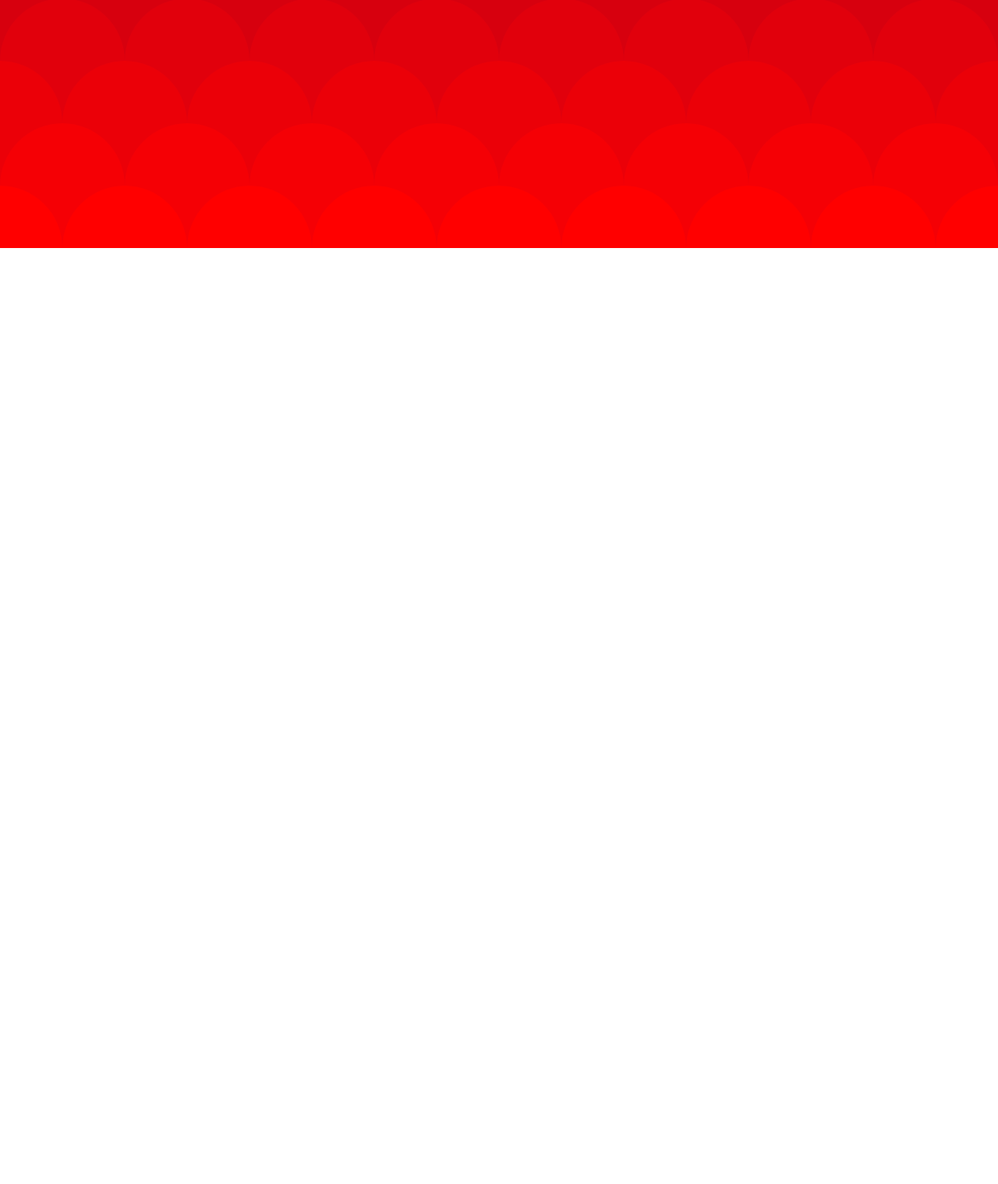
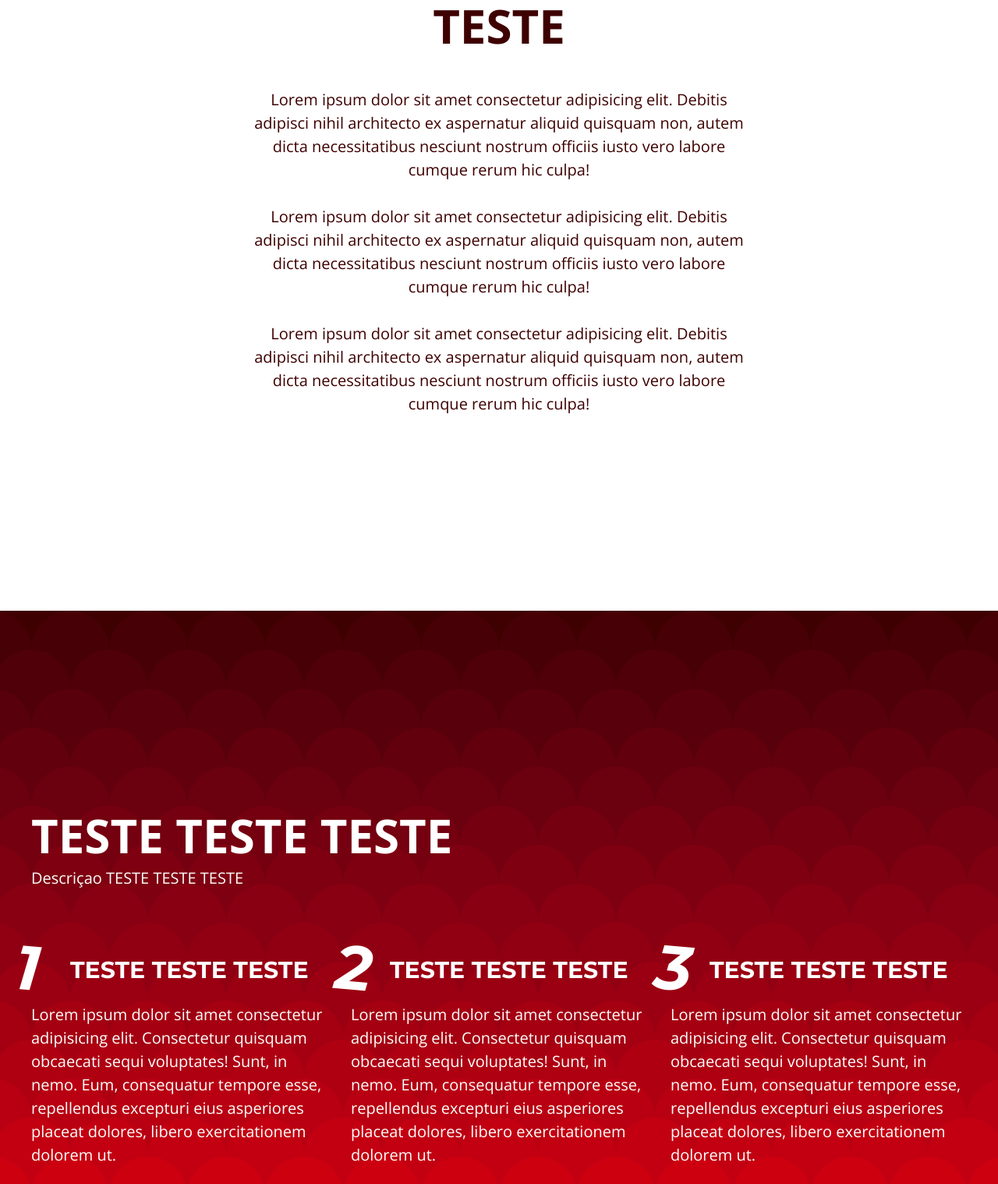
Before and after one commit to CarlosHp1996/Site-Portfolio, a plain HTML site: page index.html in a window 1280 px wide. Shown: the part 1282-2800 px from the top of the page at 78% size. Before the commit the page ends 1600 px from the top, so only its background shows below. Drawn offline with nearby package versions, Linux system fonts and the light colour scheme.

Commit message:
#3 - Criando a seção de introdução, seção que contem grids e seção da galeria + ajustes. Configurando todos os estilos necessários.

```diff
--- a/assets/css/styles.css
+++ b/assets/css/styles.css
@@ -15,13 +15,15 @@
 /*Definindo o tamanho da fonte*/
 html {
     font-size: 62.5%;
+    scroll-behavior: smooth;
 }
 
 /*Definindo tipo da fonte, tamanho e cor da fonte dentro do body*/
 body {
     font-family: "Open Sans", sans-serif;
     font-size: 2rem;
-    color: var(--primary-color)
+    color: var(--primary-color);
+    line-height: 1.5;
 }
 /*Definindo tipo da fonte e tamanho da fonte dos titulos*/
 h1, h1, h3, h4, h5, h6 {
@@ -33,7 +35,10 @@
 }
 
 h2 {
-    font-size: 5.5rem;
+    font-size: 6rem;
+    margin-bottom: 5rem;
+    text-transform: uppercase;
+    line-height: 1;
 }
 
 h3 {
@@ -56,23 +61,28 @@
     text-decoration: none;
 }
 
+p {
+    margin-bottom: 3rem;
+}
+
 /*Definindo e configurando o background*/
 .main-bg {
     background-image: url(/assets/img/main-bg.svg);
     background-size: auto;
     background-position: center center;
-    color: var(-primary-color);
+    color: var(--white-color);
 }
 
 .white-bg {
     background-color: var(--white-color);
+    color: var(--primary-color);
 }
 
 /*Definindo estrutura do conteudo principal*/
 .main-content {
     max-width: 120rem;
     margin: 0 auto;
-    padding: var(--gap);
+    padding: 10rem var(--gap);
 }
 
 .section {
@@ -85,6 +95,7 @@
     left: 0;
     right: 0;
     width: 100%;
+    z-index: 1;
     border-bottom: 0.1rem solid var(--ligth-gray-color);
 }
 
@@ -135,3 +146,77 @@
     width: 50%;
     left: 25%;
 }
+
+.menu-spacing {
+    height: 65px;
+}
+
+.intro-content {
+    position: relative;
+    top: 1rem;
+    display: grid;
+    grid-template-columns: 1fr 1fr;
+    gap: var(--gap);
+    min-height: 100vh;
+}
+
+.intro-text-content .intro-img {
+    display: flex;
+    flex-flow: column wrap;
+    justify-content: center;
+}
+
+.intro-img img {
+    max-width: 100%;
+    min-height: auto;
+}
+
+.top3-content {
+    max-width: 64rem;
+    display: flex;
+    flex-direction: column;
+    flex-wrap: nowrap;
+    justify-content: center;
+    height: 100vh;
+    text-align: center;
+}
+
+.grid-one-content {
+    display: flex;
+    flex-flow: column wrap;
+    justify-content: center;
+    min-height: 100vh;
+}
+
+.grid-main-heading {
+   margin-bottom: 1rem;
+}
+
+.grid-description {
+    padding-bottom: 5rem;
+}
+
+.grid {
+    display: grid;
+    grid-template-columns: repeat(3, 1fr);
+    gap: var(--gap);
+    counter-reset: grid-counter;
+}
+
+.grid h3 {
+    font-size: 3rem;
+    position: relative;
+    padding-left: 5rem;
+    padding-bottom: 2rem;
+}
+
+.grid h3::before {
+    counter-increment: grid-counter;
+    content: counter(grid-counter);
+    position: absolute;
+    font-size: 8rem;
+    font-style: italic;
+    top: -4rem;
+    left: -2rem;
+    transform: rotate(5deg);
+}
--- a/index.html
+++ b/index.html
@@ -11,20 +11,94 @@
 </head>
 <body class="main-bg">
     <aside class="menu white-bg">
-        <section class="main-content menu-content">
-            <h1><a href="#">LOGO</a></h1>
+        <div class="main-content menu-content">
+            <h1><a href="#home">LOGO</a></h1>
             <nav>
                 <ul>
-                    <li><a href="#">Botao 1</a></li>
-                    <li><a href="#">Botao 2</a></li>
-                    <li><a href="#">Botao 3</a></li>
-                    <li><a href="#">Botao 4</a></li>
-                    <li><a href="#">Botao 5</a></li>
+                    <li><a href="#intro">Intro</a></li>
+                    <li><a href="#grid-one">Grid One</a></li>
+                    <li><a href="#gallery">Galeria</a></li>
+                    <li><a href="#contact">Contact</a></li>
                 </ul>
             </nav>
-        </section>
+        </div>
     </aside>
-    <section class="section"></section>
-    <section class="section"></section>
+
+    <div class="menu-spacing"></div>
+
+    <section id="home" class="intro main-bg section">
+        <div class="main-content intro-content">
+            <div class="intro-text-content">
+                    <h2>January brings us Firefox 85</h2>
+                <p>Lorem ipsum dolor sit amet consectetur, adipisicing elit.
+                    Non officia totam debitis quibusdam. Illo nobis quod voluptas
+                    fugit earum, dicta itaque animi excepturi ad alias dolores hic
+                    odio consequatur ab.</p>
+            </div>
+            <div class="intro-img">
+                <img src="assets/img/code-not-optimize.svg" alt="computer with design">
+            </div>
+        </div>
+    </section>
+    <section id="intro" class="white-bg section">
+        <div class="main-content top3-content">
+            <h2>TESTE</h2>
+            <p>Lorem ipsum dolor sit amet consectetur adipisicing elit.
+                 Debitis adipisci nihil architecto ex aspernatur aliquid
+                  quisquam non, autem dicta necessitatibus nesciunt nostrum
+                   officiis iusto vero labore cumque rerum hic culpa!</p>
+                   <p>Lorem ipsum dolor sit amet consectetur adipisicing elit.
+                    Debitis adipisci nihil architecto ex aspernatur aliquid
+                     quisquam non, autem dicta necessitatibus nesciunt nostrum
+                      officiis iusto vero labore cumque rerum hic culpa!</p>
+                      <p>Lorem ipsum dolor sit amet consectetur adipisicing elit.
+                        Debitis adipisci nihil architecto ex aspernatur aliquid
+                         quisquam non, autem dicta necessitatibus nesciunt nostrum
+                          officiis iusto vero labore cumque rerum hic culpa!</p>
+        </div>
+    </section>
+    <section id="grid-one" class="grid-one main-bg section">
+        <div class="main-content grid-one-content">
+            <h2 class="grid-main-heading">TESTE TESTE TESTE</h2>
+            <p class="grid-description">Descriçao TESTE TESTE TESTE</p>
+            <div class="grid">
+                <article>
+                    <h3>TESTE TESTE TESTE</h3>
+                    <p>
+                        Lorem ipsum dolor sit amet consectetur adipisicing elit.
+                         Consectetur quisquam obcaecati sequi voluptates! Sunt,
+                         in nemo. Eum, consequatur tempore esse, repellendus
+                          excepturi eius asperiores placeat dolores,
+                           libero exercitationem dolorem ut.
+                    </p>
+                </article>
+                <article>
+                    <h3>TESTE TESTE TESTE</h3>
+                    <p>
+                        Lorem ipsum dolor sit amet consectetur adipisicing elit.
+                         Consectetur quisquam obcaecati sequi voluptates! Sunt,
+                         in nemo. Eum, consequatur tempore esse, repellendus
+                          excepturi eius asperiores placeat dolores,
+                           libero exercitationem dolorem ut.
+                    </p>
+                </article>
+                <article>
+                    <h3>TESTE TESTE TESTE</h3>
+                    <p>
+                        Lorem ipsum dolor sit amet consectetur adipisicing elit.
+                         Consectetur quisquam obcaecati sequi voluptates! Sunt,
+                         in nemo. Eum, consequatur tempore esse, repellendus
+                          excepturi eius asperiores placeat dolores,
+                           libero exercitationem dolorem ut.
+                    </p>
+                </article>
+            </div>
+        </div>
+    </section>
+    <section id="gallery" class="section white-bg">
+        <div class="main-content">
+            <h1>Galeria</h1>
+        </div>
+    </section>
 </body>
 </html>
```
Also changed, not shown: assets/img/code-not-optimize.svg (added).
